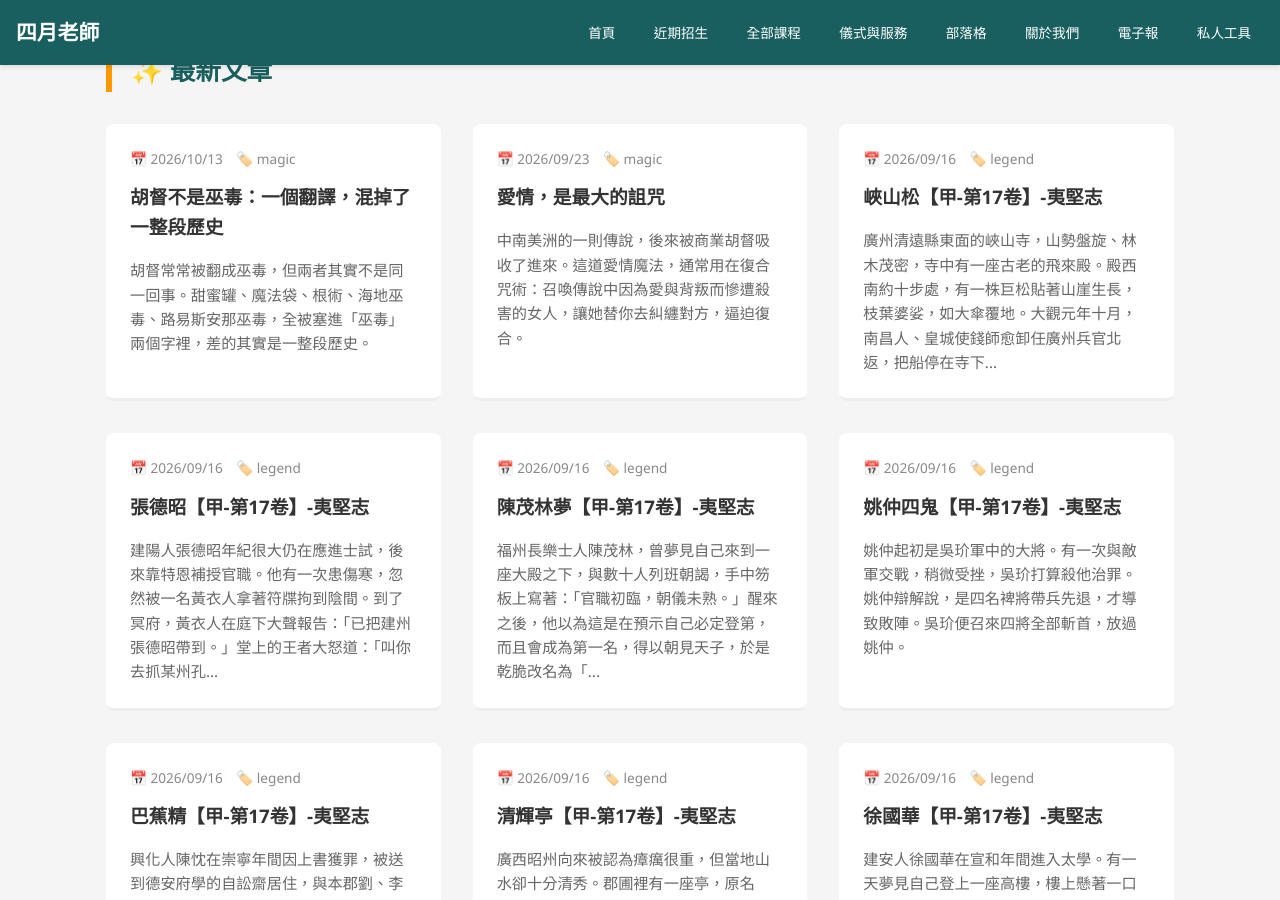
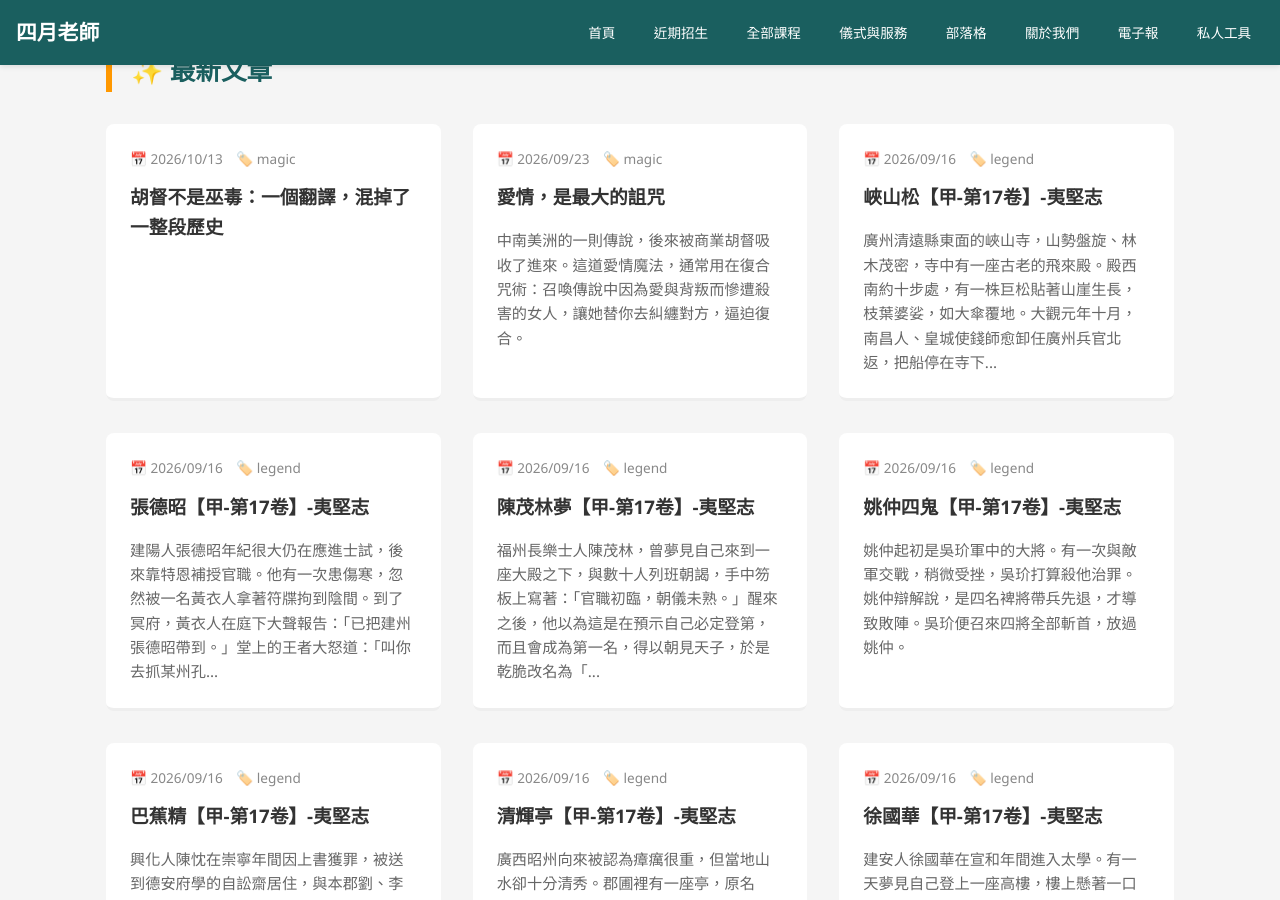
Before and after one commit to light4uliuphone-lang/hoodoo, a Jekyll site: the page built from blog/index.html, in a window 1280 px wide and 900 px high, scrolled down 602 px. Built offline with Jekyll 4.4.1, drawn with Linux system fonts in a browser that asks for light colours; the list of posts is cut into pages by our own code; comment, search, counter and statistics services are not loaded.

Commit message:
Add files via upload

```diff
--- a/_posts/magic/hoodoo/2026-10-13-hoodoo-is-not-voodoo.md
+++ b/_posts/magic/hoodoo/2026-10-13-hoodoo-is-not-voodoo.md
@@ -6,10 +6,9 @@ author: 靈火巫境
 categories: [magic]
 image: /assets/images/blog/hoodoo-not-voodoo.webp
 description: "胡督常被翻成巫毒，但胡督、海地巫毒、路易斯安那巫毒各有不同的歷史脈絡。名稱一混，後面整套歷史也跟著混掉。"
-excerpt: "胡督常常被翻成巫毒，但兩者其實不是同一回事。甜蜜罐、魔法袋、根術、海地巫毒、路易斯安那巫毒，全被塞進「巫毒」兩個字裡，差的其實是一整段歷史。"
 ---
 
-<img src="/assets/images/blog/hoodoo-not-voodoo.webp" alt="胡督、海地巫毒與路易斯安那巫毒：三條相關卻不同的傳統" style="display:block;width:100%;max-width:100%;height:auto;margin:0 auto 1.5rem;border-radius:8px;">
+![胡督、海地巫毒與路易斯安那巫毒：三條相關卻不同的傳統](/assets/images/blog/hoodoo-not-voodoo.webp)
 
 胡督常常被翻成巫毒，我一直覺得這是一個很麻煩的翻法。因為只要第一步把名稱混在一起，後面很容易連整套歷史都混掉。甜蜜罐、魔法袋、根術、海地巫毒、路易斯安那巫毒，最後全部塞進「巫毒」兩個字裡，久了之後大家就會覺得，反正黑人傳統裡跟法術、靈體、蠟燭、草藥有關的東西，大概都叫巫毒。其實完全不是這麼回事。
 
```
